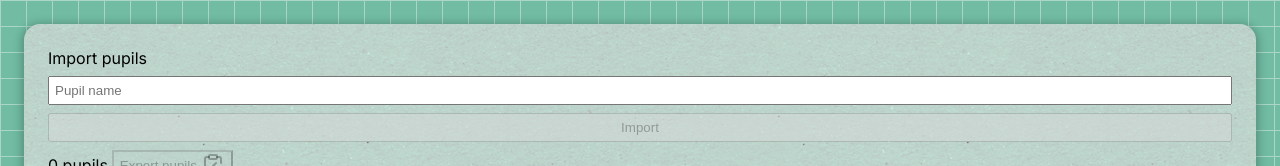
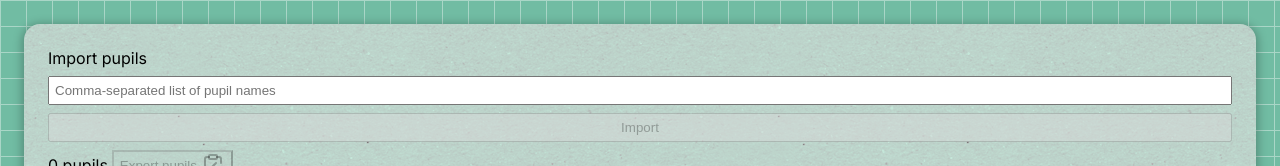
Before and after one commit to tselmek/pupyl, a Next.js app: page / in a window 1280 px wide. Shown: the top 166 px of the page. Built offline with nearby package versions, Linux system fonts and the light colour scheme.

Commit message:
Clarify input placeholder

```diff
--- a/src/app/page.tsx
+++ b/src/app/page.tsx
@@ -138,7 +138,7 @@ export default function Home() {
           className={styles.newPupilForm}
         >
           <label htmlFor="pupil">Import pupils</label>
-          <input id="pupil" value={newPupils} onChange={e => setNewPupils(e.target.value)} type="text" placeholder="Pupil name"/>
+          <input id="pupil" value={newPupils} onChange={e => setNewPupils(e.target.value)} type="text" placeholder="Comma-separated list of pupil names"/>
           <input value="Import" type="submit" disabled={parsedPupils.length === 0}/>
 
           {newPupils !== "" && (
```
